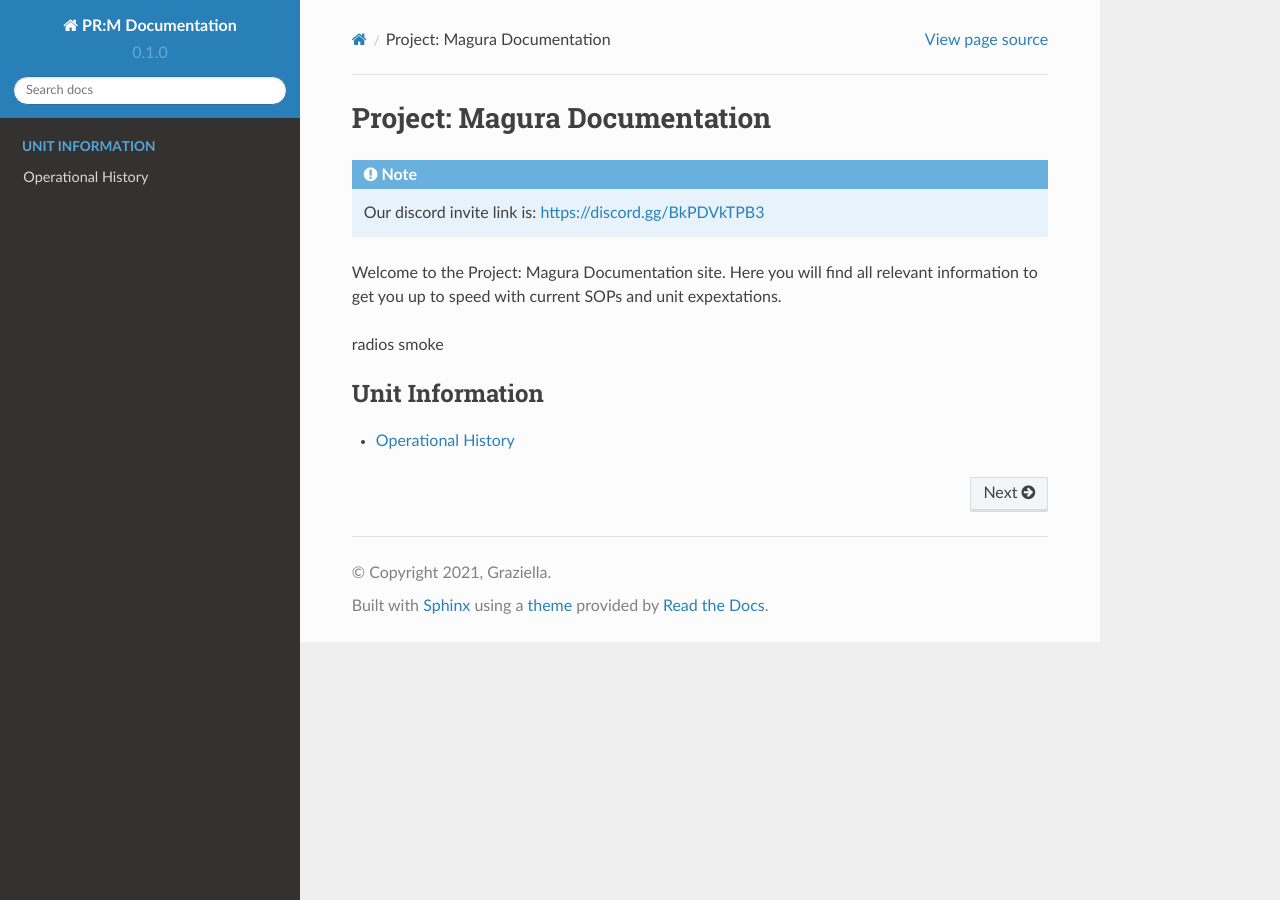
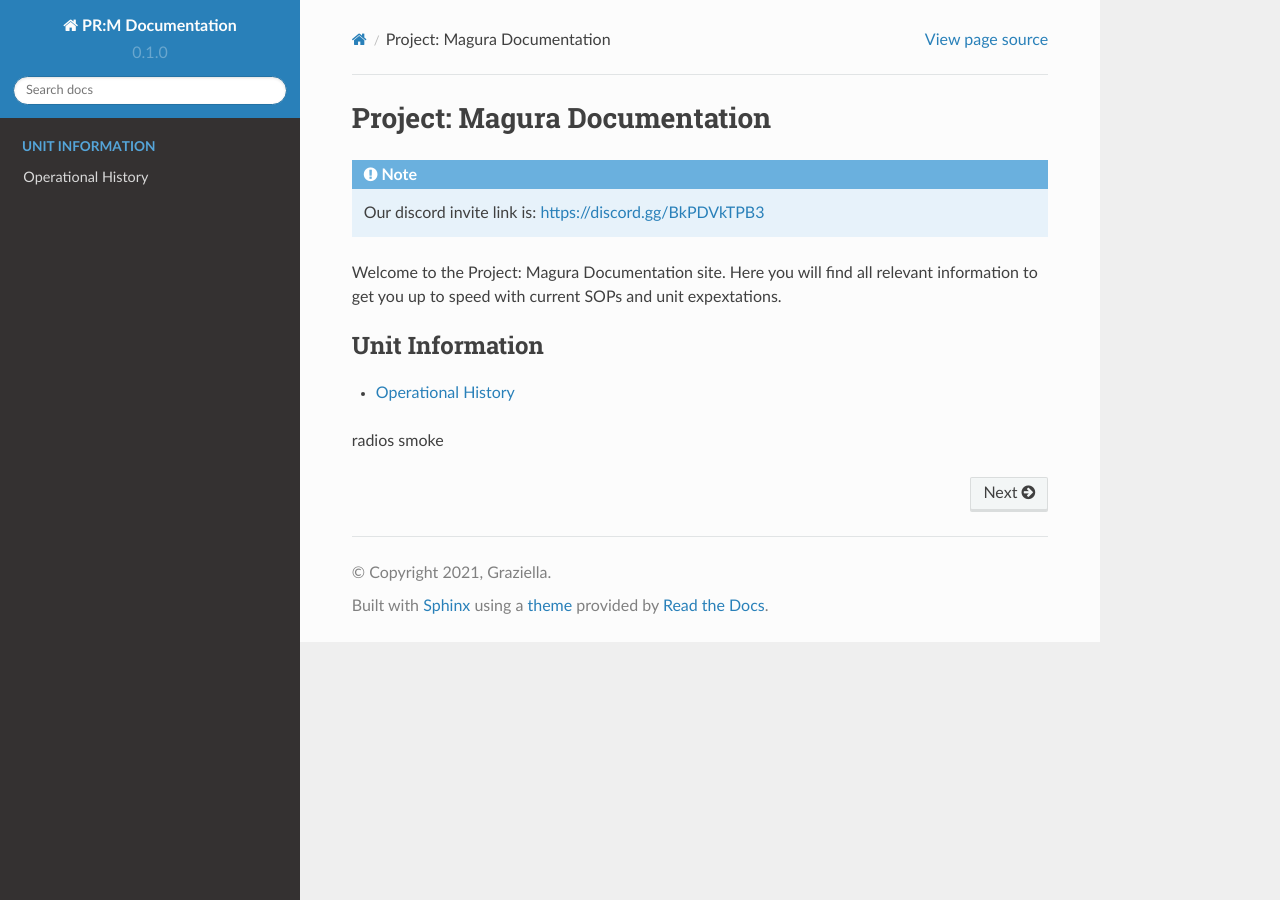
Before and after one commit to alexandrelar/magura, a Sphinx documentation site: the page built from docs/source/index.rst, in a window 1280 px wide. Built offline with Sphinx 7.4.7 and the Read the Docs theme 2.0.0, drawn with Linux system fonts in a browser that asks for light colours.

```diff
--- a/docs/source/index.rst
+++ b/docs/source/index.rst
@@ -10,13 +10,13 @@ Welcome to the Project: Magura Documentation site. Here you will find all releva
 
 .. toctree::
    :maxdepth: 1
+   :caption: Unit Information
+
+   history
+
+.. toctree::
+   :maxdepth: 1
    :caption: Core Infantry
 
 radios
 smoke
-
-.. toctree::
-   :maxdepth: 1
-   :caption: Unit Information
-
-   history
```
